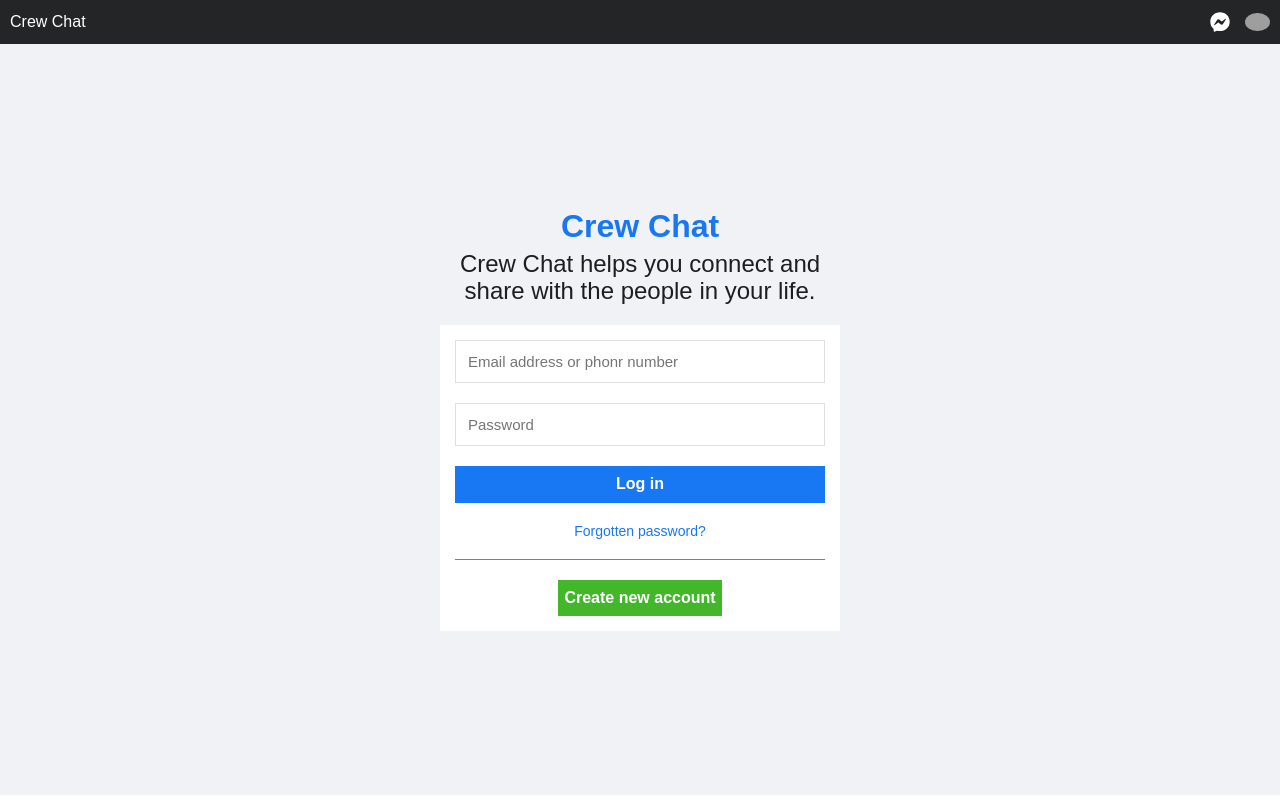
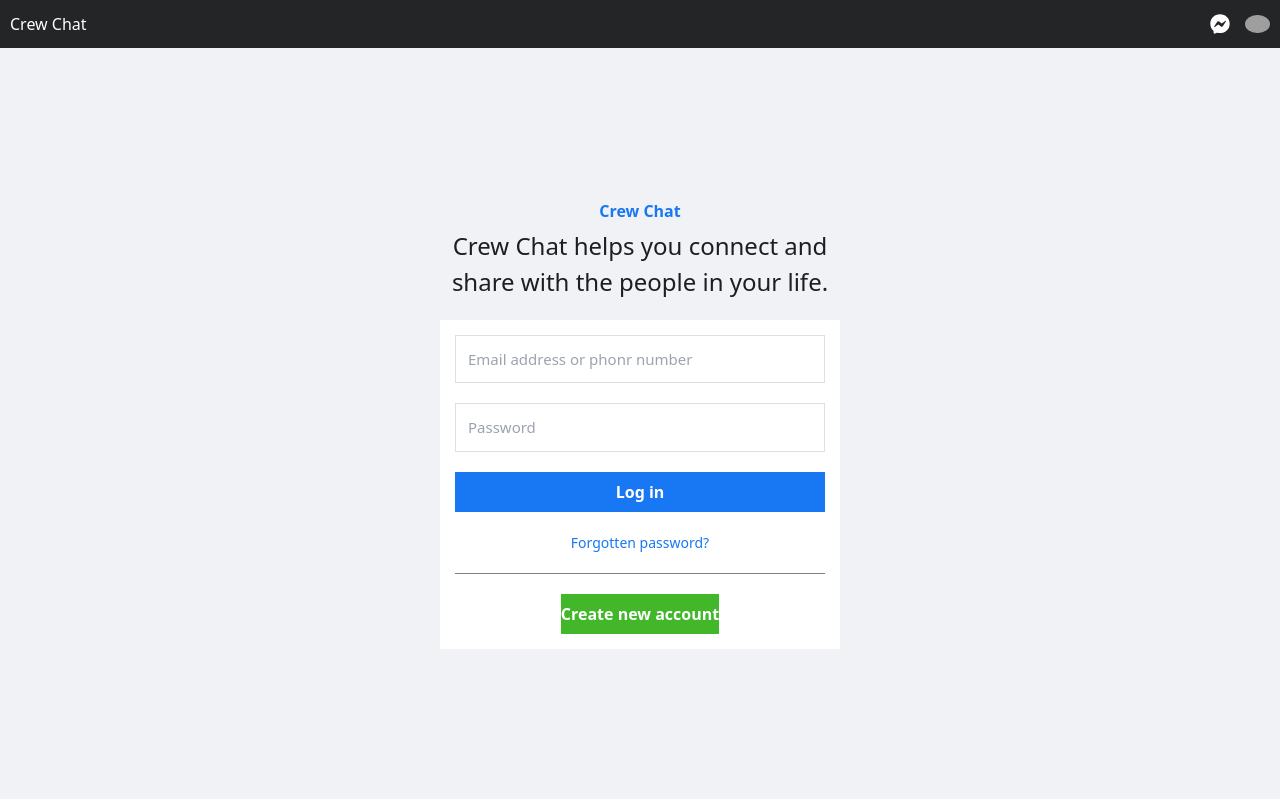
Before and after one commit to ohnadir/crew-chat, a React (Vite) app in the folder frontend/: page /login in a window 1280 px wide. Built offline with nearby package versions, Linux system fonts and the light colour scheme; grey boxes are pictures that could not be loaded.

Commit message:
install tailwind

```diff
--- a/frontend/package.json
+++ b/frontend/package.json
@@ -26,6 +26,7 @@
     "eslint-plugin-react": "^7.32.2",
     "eslint-plugin-react-hooks": "^4.6.0",
     "eslint-plugin-react-refresh": "^0.3.4",
+    "tailwindcss": "^3.3.2",
     "vite": "^4.3.2"
   }
 }
--- a/frontend/src/index.css
+++ b/frontend/src/index.css
@@ -6,3 +6,6 @@ p, h1, h2, h3, h4, h5, h6, ul, li{
     padding: 0;
     margin: 0;
 }
+@tailwind base;
+@tailwind components;
+@tailwind utilities;
--- a/frontend/src/page/Authentication/Login/index.jsx
+++ b/frontend/src/page/Authentication/Login/index.jsx
@@ -12,7 +12,7 @@ const Login = () => {
     const handleSubmit=()=>{}
     return (
         <div className='login'>
-            <div>
+            <div className=''>
                 <div>
                     <h1 className='heading'>Crew Chat</h1>
                     <h2 className=''>Crew Chat helps you connect and <br />
--- /dev/null
+++ b/frontend/tailwind.config.js
@@ -0,0 +1,10 @@
+/** @type {import('tailwindcss').Config} */
+export default {
+  content: [
+    "./src/**/*.{js,jsx,ts,tsx}",
+  ],
+  theme: {
+    extend: {},
+  },
+  plugins: [],
+}
```
Also changed, not shown: 1 other file (tests, documents, lock files or other folders).
